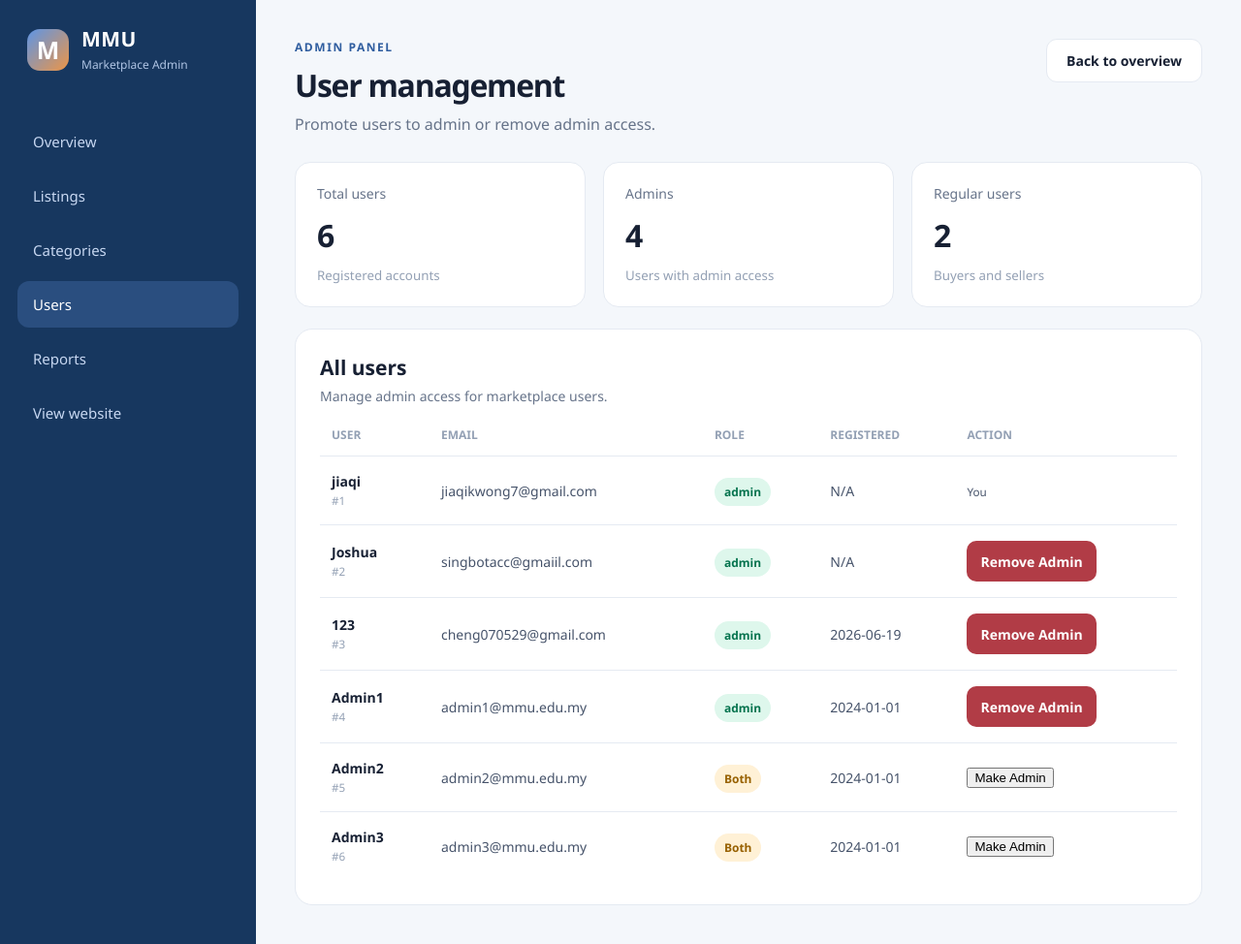
After one commit to S1ngggg/GitExercise-G062-, a Flask app: page /admin/users in a window 1280 px wide. The commit adds this page. Shown: the whole page at 97% size. Run offline with Flask 3, Linux system fonts and the light colour scheme; a user stored in the database is signed in; data comes from the database, SQL or seed files in the repository; both versions use the stored data as it was after the commit.

Commit message:
Give access to add or remove admin

```diff
--- a/app.py
+++ b/app.py
@@ -247,11 +247,8 @@ def create_database():
     connect.close()
 
 
-ADMIN_EMAILS = {'admin1@mmu.edu.my', 'admin2@mmu.edu.my', 'admin3@mmu.edu.my'}
-
-
 def check_admin():
-    if session.get('role') != 'admin' or session.get('email') not in ADMIN_EMAILS:
+    if session.get('role') != 'admin':
         flash("Access denied. Admins only.")
         return redirect(url_for('home_page'))
     return None
@@ -1316,6 +1313,73 @@ def delete_category(category_id):
     return redirect(url_for('admin_categories'))
 
 
+@app.route("/admin/users")
+def admin_users():
+    denied = check_admin()
+    if denied:
+        return denied
+    connect = sqlite3.connect("database.db")
+    cursor = connect.cursor()
+    cursor.execute("""
+        SELECT id, email, username, role, register_time
+        FROM user ORDER BY id
+    """)
+    users = cursor.fetchall()
+    connect.close()
+
+    stats = {
+        "total_users": len(users),
+        "admin_count": sum(1 for u in users if u[3] == 'admin'),
+        "regular_count": sum(1 for u in users if u[3] != 'admin')
+    }
+    return render_template("admin_users.html", users=users, stats=stats)
+
+
+@app.route("/admin/users/<int:user_id>/make-admin", methods=['POST'])
+def make_admin(user_id):
+    denied = check_admin()
+    if denied:
+        return denied
+    connect = sqlite3.connect("database.db")
+    cursor = connect.cursor()
+    cursor.execute("SELECT id, role FROM user WHERE id = ?", (user_id,))
+    user = cursor.fetchone()
+    if not user:
+        flash("User not found.")
+    elif user[1] == 'admin':
+        flash("User is already an admin.")
+    else:
+        cursor.execute("UPDATE user SET role = 'admin' WHERE id = ?", (user_id,))
+        connect.commit()
+        flash("User promoted to admin.")
+    connect.close()
+    return redirect(url_for('admin_users'))
+
+
+@app.route("/admin/users/<int:user_id>/remove-admin", methods=['POST'])
+def remove_admin(user_id):
+    denied = check_admin()
+    if denied:
+        return denied
+    if user_id == session.get('user_id'):
+        flash("You cannot remove your own admin role.")
+        return redirect(url_for('admin_users'))
+    connect = sqlite3.connect("database.db")
+    cursor = connect.cursor()
+    cursor.execute("SELECT id, role FROM user WHERE id = ?", (user_id,))
+    user = cursor.fetchone()
+    if not user:
+        flash("User not found.")
+    elif user[1] != 'admin':
+        flash("User is not an admin.")
+    else:
+        cursor.execute("UPDATE user SET role = 'Both' WHERE id = ?", (user_id,))
+        connect.commit()
+        flash("Admin role removed.")
+    connect.close()
+    return redirect(url_for('admin_users'))
+
+
 @app.route("/marketplace", methods=['GET'])
 def marketplace():
     return redirect(url_for("home_page", **request.args.to_dict()))
--- a/templates/admin.html
+++ b/templates/admin.html
@@ -21,7 +21,7 @@
                 <a class="active" href="{{ url_for('admin_dashboard') }}">Overview</a>
                 <a href="{{ url_for('admin_items') }}">Listings</a>
                 <a href="{{ url_for('admin_categories') }}">Categories</a>
-                <a href="#recent-users">Users</a>
+                <a href="{{ url_for('admin_users') }}">Users</a>
                 <a href="{{ url_for('admin_reports') }}">Reports</a>
                 <a href="{{ url_for('home') }}">View website</a>
             </nav>
--- a/templates/admin_categories.html
+++ b/templates/admin_categories.html
@@ -21,7 +21,7 @@
                 <a href="{{ url_for('admin_dashboard') }}">Overview</a>
                 <a href="{{ url_for('admin_items') }}">Listings</a>
                 <a class="active" href="{{ url_for('admin_categories') }}">Categories</a>
-                <a href="{{ url_for('admin_dashboard') }}#recent-users">Users</a>
+                <a href="{{ url_for('admin_users') }}">Users</a>
                 <a href="{{ url_for('admin_reports') }}">Reports</a>
                 <a href="{{ url_for('home') }}">View website</a>
             </nav>
--- a/templates/admin_items.html
+++ b/templates/admin_items.html
@@ -21,7 +21,7 @@
                 <a href="{{ url_for('admin_dashboard') }}">Overview</a>
                 <a class="active" href="{{ url_for('admin_items') }}">Listings</a>
                 <a href="{{ url_for('admin_categories') }}">Categories</a>
-                <a href="{{ url_for('admin_dashboard') }}#recent-users">Users</a>
+                <a href="{{ url_for('admin_users') }}">Users</a>
                 <a href="{{ url_for('admin_reports') }}">Reports</a>
                 <a href="{{ url_for('home') }}">View website</a>
             </nav>
--- a/templates/admin_reports.html
+++ b/templates/admin_reports.html
@@ -21,7 +21,7 @@
                 <a href="{{ url_for('admin_dashboard') }}">Overview</a>
                 <a href="{{ url_for('admin_items') }}">Listings</a>
                 <a href="{{ url_for('admin_categories') }}">Categories</a>
-                <a href="{{ url_for('admin_dashboard') }}#recent-users">Users</a>
+                <a href="{{ url_for('admin_users') }}">Users</a>
                 <a class="active" href="{{ url_for('admin_reports') }}">Reports</a>
                 <a href="{{ url_for('home') }}">View website</a>
             </nav>
--- /dev/null
+++ b/templates/admin_users.html
@@ -0,0 +1,127 @@
+<!DOCTYPE html>
+<html lang="en">
+<head>
+    <meta charset="UTF-8">
+    <meta name="viewport" content="width=device-width, initial-scale=1.0">
+    <title>User Management | MMU Marketplace</title>
+    <link rel="stylesheet" href="{{ url_for('static', filename='css/admin.css') }}">
+</head>
+<body class="admin-body">
+    <div class="admin-layout">
+        <aside class="admin-sidebar">
+            <a class="admin-brand" href="{{ url_for('home') }}">
+                <span class="brand-mark">M</span>
+                <span>
+                    <strong>MMU</strong>
+                    <small>Marketplace Admin</small>
+                </span>
+            </a>
+
+            <nav class="admin-nav" aria-label="Admin navigation">
+                <a href="{{ url_for('admin_dashboard') }}">Overview</a>
+                <a href="{{ url_for('admin_items') }}">Listings</a>
+                <a href="{{ url_for('admin_categories') }}">Categories</a>
+                <a class="active" href="{{ url_for('admin_users') }}">Users</a>
+                <a href="{{ url_for('admin_reports') }}">Reports</a>
+                <a href="{{ url_for('home') }}">View website</a>
+            </nav>
+        </aside>
+
+        <main class="admin-main">
+            <header class="dashboard-header">
+                <div>
+                    <p class="eyebrow">ADMIN PANEL</p>
+                    <h1>User management</h1>
+                    <p class="dashboard-subtitle">Promote users to admin or remove admin access.</p>
+                </div>
+                <a class="button" href="{{ url_for('admin_dashboard') }}">Back to overview</a>
+            </header>
+
+            {% with messages = get_flashed_messages() %}
+                {% if messages %}
+                <div class="admin-flashes">
+                    {% for message in messages %}
+                    <p>{{ message }}</p>
+                    {% endfor %}
+                </div>
+                {% endif %}
+            {% endwith %}
+
+            <section class="stat-grid" aria-label="User statistics">
+                <article class="stat-card">
+                    <p>Total users</p>
+                    <strong>{{ stats.total_users }}</strong>
+                    <small>Registered accounts</small>
+                </article>
+                <article class="stat-card">
+                    <p>Admins</p>
+                    <strong>{{ stats.admin_count }}</strong>
+                    <small>Users with admin access</small>
+                </article>
+                <article class="stat-card">
+                    <p>Regular users</p>
+                    <strong>{{ stats.regular_count }}</strong>
+                    <small>Buyers and sellers</small>
+                </article>
+            </section>
+
+            <section class="listings-panel">
+                <div class="panel-heading">
+                    <div>
+                        <h2>All users</h2>
+                        <p>Manage admin access for marketplace users.</p>
+                    </div>
+                </div>
+
+                <div class="table-wrap">
+                    <table class="listing-table">
+                        <thead>
+                            <tr>
+                                <th>User</th>
+                                <th>Email</th>
+                                <th>Role</th>
+                                <th>Registered</th>
+                                <th>Action</th>
+                            </tr>
+                        </thead>
+                        <tbody>
+                            {% for user_id, email, username, role, register_time in users %}
+                            <tr>
+                                <td>
+                                    <strong>{{ username }}</strong>
+                                    <small>#{{ user_id }}</small>
+                                </td>
+                                <td>{{ email }}</td>
+                                <td>
+                                    <span class="status status-{{ 'available' if role == 'admin' else 'reserved' }}">{{ role }}</span>
+                                </td>
+                                <td>{{ register_time or 'N/A' }}</td>
+                                <td>
+                                    {% if role == 'admin' %}
+                                        {% if user_id == session.get('user_id') %}
+                                        <small>You</small>
+                                        {% else %}
+                                        <form method="POST" action="{{ url_for('remove_admin', user_id=user_id) }}" onsubmit="return confirm('Remove admin access from {{ username }}?')">
+                                            <button class="danger-button" type="submit">Remove Admin</button>
+                                        </form>
+                                        {% endif %}
+                                    {% else %}
+                                    <form method="POST" action="{{ url_for('make_admin', user_id=user_id) }}" onsubmit="return confirm('Make {{ username }} an admin?')">
+                                        <button type="submit">Make Admin</button>
+                                    </form>
+                                    {% endif %}
+                                </td>
+                            </tr>
+                            {% else %}
+                            <tr class="empty-row">
+                                <td colspan="5">No users registered yet.</td>
+                            </tr>
+                            {% endfor %}
+                        </tbody>
+                    </table>
+                </div>
+            </section>
+        </main>
+    </div>
+</body>
+</html>
```
Also changed, not shown: database.db.
